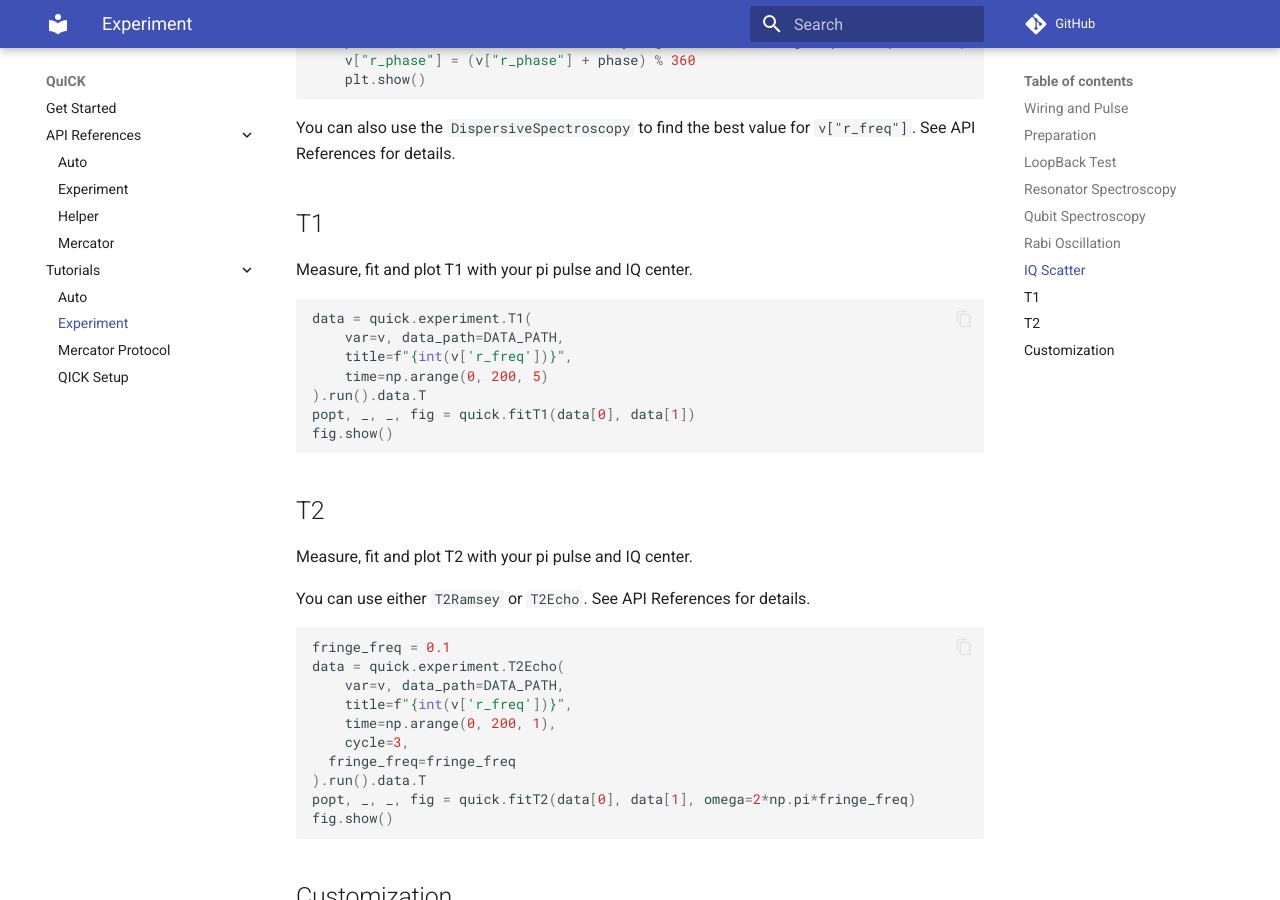
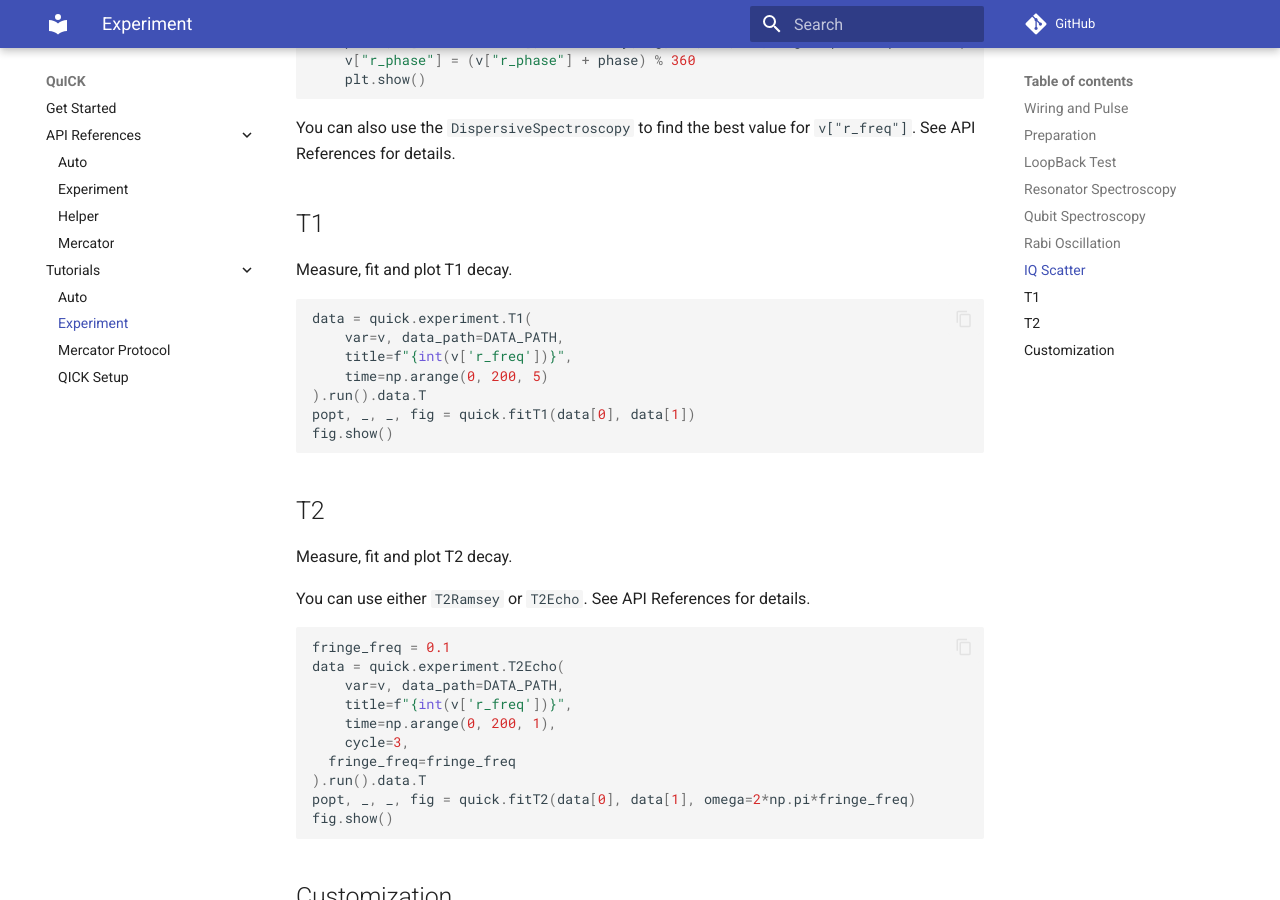
Before and after one commit to clelandlab/quick, an MkDocs documentation site: the page built from docs/Tutorials/experiment.md, in a window 1280 px wide and 900 px high, scrolled down 3083 px. Built offline with MkDocs 1.6.1 and Material for MkDocs 9.7.7, drawn with Linux system fonts in a browser that asks for light colours; comment, search, counter and statistics services are not loaded.

Commit message:
Update doc

````diff
--- a/docs/Tutorials/experiment.md
+++ b/docs/Tutorials/experiment.md
@@ -132,7 +132,7 @@ You can also use the `DispersiveSpectroscopy` to find the best value for `v["r_f
 
 ## T1
 
-Measure, fit and plot T1 with your pi pulse and IQ center.
+Measure, fit and plot T1 decay.
 
 ```python
 data = quick.experiment.T1(
@@ -146,7 +146,7 @@ fig.show()
 
 ## T2
 
-Measure, fit and plot T2 with your pi pulse and IQ center.
+Measure, fit and plot T2 decay.
 
 You can use either `T2Ramsey` or `T2Echo`. See API References for details.
 
````
